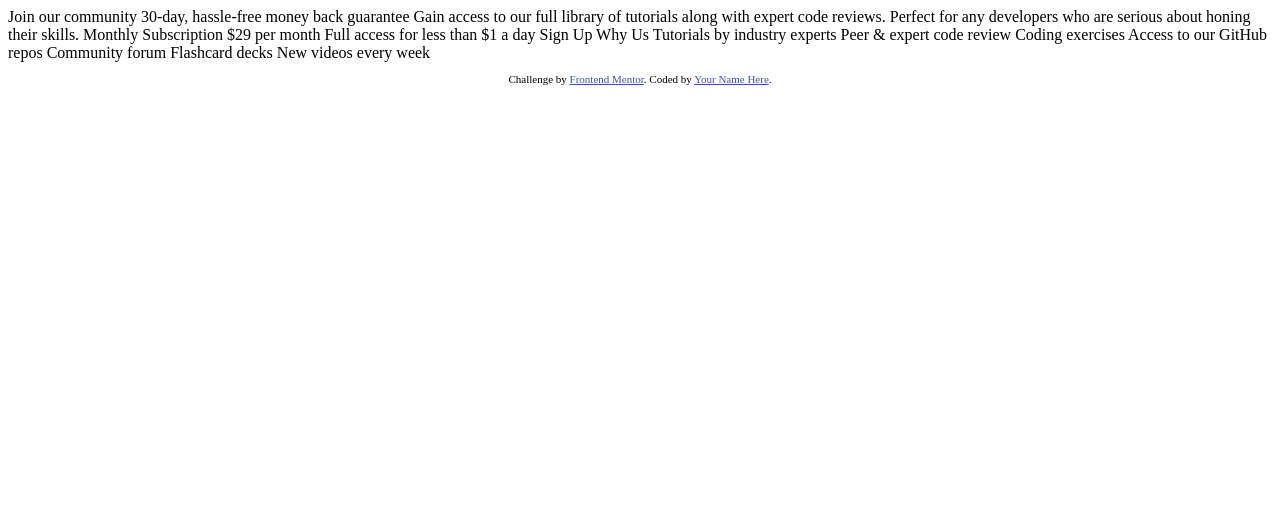
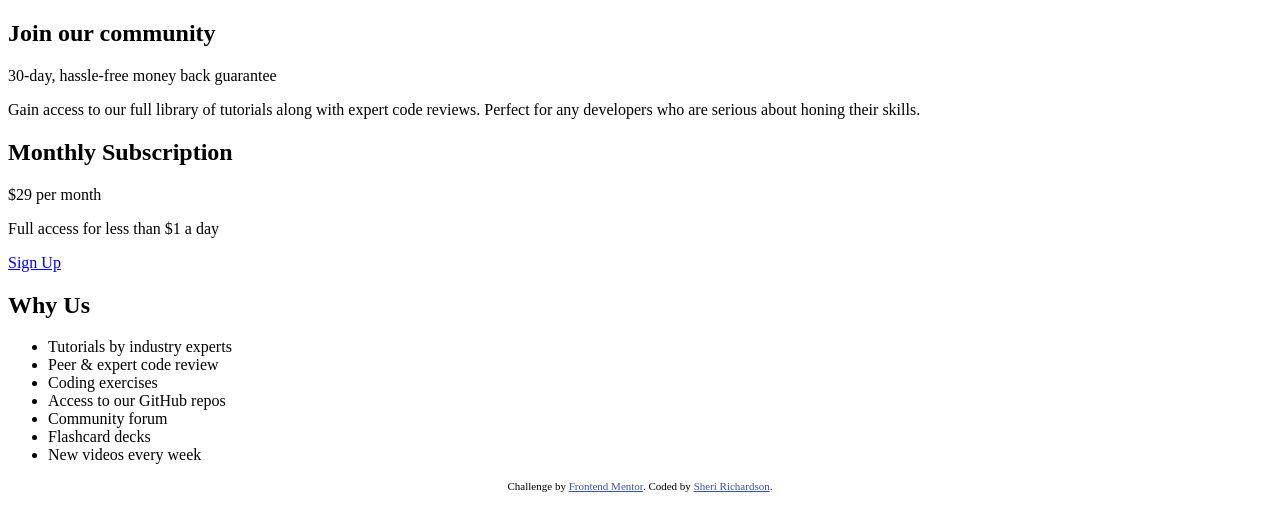
Before and after one commit to sheriallisdev/frontendmentor, a plain HTML site: page single-price-grid-component/index.html in a window 1280 px wide. Drawn offline with Linux system fonts and the light colour scheme.

Commit message:
add base html markup

```diff
--- a/single-price-grid-component/index.html
+++ b/single-price-grid-component/index.html
@@ -1,49 +1,98 @@
 <!DOCTYPE html>
 <html lang="en">
   <head>
-  <meta charset="UTF-8">
-  <meta name="viewport" content="width=device-width, initial-scale=1.0"> <!-- displays site properly based on user's device -->
+    <meta charset="UTF-8" />
+    <meta name="viewport" content="width=device-width, initial-scale=1.0" />
+    <!-- displays site properly based on user's device -->
 
-  <link rel="icon" type="image/png" sizes="32x32" href="./images/favicon-32x32.png">
+    <link
+      rel="icon"
+      type="image/png"
+      sizes="32x32"
+      href="./images/favicon-32x32.png"
+    />
+    <link rel="stylesheet" href="./css/stylesheet.css" />
 
     <title>Frontend Mentor | Single Price Grid Component</title>
 
     <!-- Feel free to remove these styles or customise in your own stylesheet 👍 -->
     <style>
-    .attribution { font-size: 11px; text-align: center; }
-    .attribution a { color: hsl(228, 45%, 44%); }
+      .attribution {
+        font-size: 11px;
+        text-align: center;
+      }
+      .attribution a {
+        color: hsl(228, 45%, 44%);
+      }
     </style>
   </head>
   <body>
+    <section class="join">
+      <h2 class="section__title">
         Join our community
+      </h2>
 
+      <p>
         30-day, hassle-free money back guarantee
+      </p>
 
-  Gain access to our full library of tutorials along with expert code reviews.
-  Perfect for any developers who are serious about honing their skills.
+      <p>
+        Gain access to our full library of tutorials along with expert code
+        reviews. Perfect for any developers who are serious about honing their
+        skills.
+      </p>
+    </section>
 
+    <section class="subscription">
+      <h2 class="section__title">
         Monthly Subscription
+      </h2>
 
-  &dollar;29 per month
+      <p>&dollar;29 per month</p>
 
+      <p>
         Full access for less than &dollar;1 a day
+      </p>
 
-  Sign Up
+      <a href="#" class="btn btn-primary">Sign Up</a>
+    </section>
 
+    <section class="why-us">
+      <h2 class="section__title">
         Why Us
+      </h2>
 
+      <ul>
+        <li>
           Tutorials by industry experts
+        </li>
+        <li>
           Peer &amp; expert code review
+        </li>
+        <li>
           Coding exercises
+        </li>
+        <li>
           Access to our GitHub repos
+        </li>
+        <li>
           Community forum
+        </li>
+        <li>
           Flashcard decks
+        </li>
+        <li>
           New videos every week
+        </li>
+      </ul>
+    </section>
 
     <footer>
       <p class="attribution">
-      Challenge by <a href="https://www.frontendmentor.io?ref=challenge" target="_blank">Frontend Mentor</a>.
-      Coded by <a href="#">Your Name Here</a>.
+        Challenge by
+        <a href="https://www.frontendmentor.io?ref=challenge" target="_blank"
+          >Frontend Mentor</a
+        >. Coded by <a href="https://sheri.dev">Sheri Richardson</a>.
       </p>
     </footer>
   </body>
```
Also changed, not shown: single-price-grid-component/css/stylesheet.css (added). Lines whose indentation alone changed are shown as unchanged.
